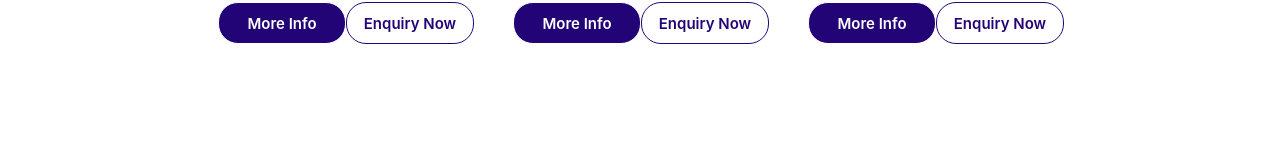
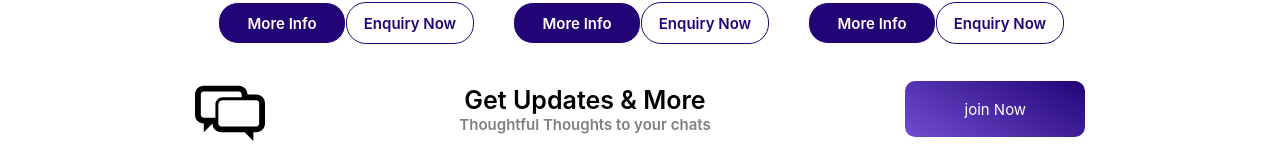
Before and after one commit to ud-k16/tourswebsite, a React (Create React App) app: page / in a window 1280 px wide. Shown: the part 2000-2144 px from the top of the page. Before the commit the page ends 2074 px from the top, so only its background shows below. Built offline with nearby package versions, Linux system fonts and the light colour scheme.

Commit message:
footer section contaact section

```diff
--- /dev/null
+++ b/src/components/Footer/Footer.module.css
@@ -0,0 +1,30 @@
+
+.container{
+
+}
+.notificationSection{
+    display: flex;
+    justify-content: space-evenly;
+    align-items: center;
+}
+.buttonStyle{
+    width:180px;
+    height: 7vh;
+    font-size: 15px;
+    color:white;
+    background:linear-gradient(30deg ,#704dcf, #230477);
+    border-radius: 10px;
+   display: flex;
+   align-items: center;
+   justify-content: center;
+}
+
+.titleTextStyle{
+    font-size: 25px;
+    font-weight: 600;
+}
+.subtitleTextStyle{
+    font-size: 15px;
+    color: gray;
+    font-weight: 600;
+}
--- /dev/null
+++ b/src/components/Footer/index.jsx
@@ -0,0 +1,20 @@
+import styles from "./Footer.module.css";
+import { TiMessages } from "react-icons/ti";
+
+const Footer = () => {
+  return (
+    <div>
+      <div className={styles.notificationSection}>
+        <TiMessages size={70} />
+        <div>
+          <div className={styles.titleTextStyle}>Get Updates & More</div>
+          <div className={styles.subtitleTextStyle}>
+            Thoughtful Thoughts to your chats
+          </div>
+        </div>
+        <div className={styles.buttonStyle}>join Now</div>
+      </div>
+    </div>
+  );
+};
+export default Footer;
--- a/src/screens/home.jsx
+++ b/src/screens/home.jsx
@@ -9,6 +9,7 @@ import Departure from "../components/home/Departure";
 import { useState } from "react";
 import Modal from "../components/Modal";
 import MessageForm from "../components/home/MessageForm";
+import Footer from "../components/Footer";
 
 const Home = () => {
   const [isModalOpen, setIsModalOpen] = useState(false);
@@ -23,8 +24,8 @@ const Home = () => {
   return (
     <div>
       <Header />
-      <FloatingWhatsappButton />
-      <EnquiryButton openModal={openModal} />
+      {/* <FloatingWhatsappButton /> */}
+      {/* <EnquiryButton openModal={openModal} /> */}
       {isModalOpen && (
         <Modal children={<MessageForm closeModal={closeModal} />} />
       )}
@@ -32,6 +33,7 @@ const Home = () => {
       <Services />
       <Achievements />
       <Departure />
+      <Footer />
     </div>
   );
 };
```
